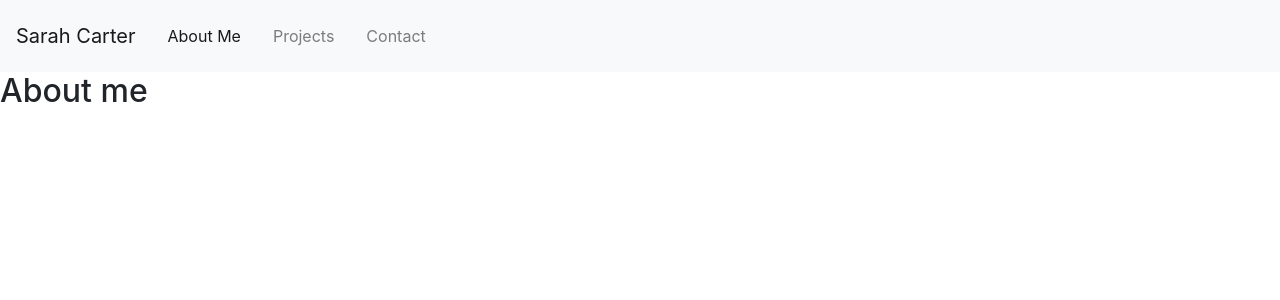
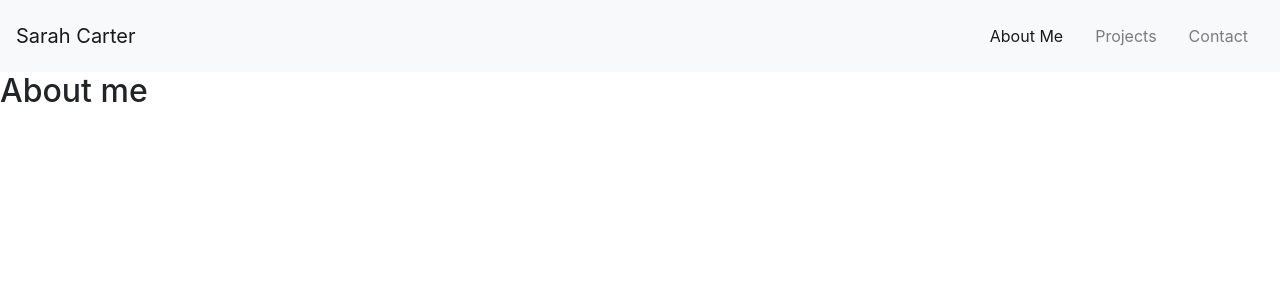
Before and after one commit to sarahm16/React-Portfolio, a React (Create React App) app: page / in a window 1280 px wide. Shown: the top 300 px of the page. Built offline with nearby package versions, Linux system fonts and the light colour scheme.

Commit message:
moved navbar links to right side of navbar

```diff
--- a/src/components/navbar/navbar.js
+++ b/src/components/navbar/navbar.js
@@ -1,4 +1,6 @@
 import React, {Component} from 'react';
+
+import './style.css';
 
 class Navbar extends Component {
 
@@ -10,8 +12,8 @@ class Navbar extends Component {
                     <span className="navbar-toggler-icon"></span>
                 </button>
 
-                <div className="collapse navbar-collapse" id="navbarSupportedContent">
-                    <ul className="navbar-nav mr-auto">
+                <div className="justify-content-end collapse navbar-collapse" id="navbarSupportedContent">
+                    <ul className="navbar-nav">
                         <li className={this.props.page === 'aboutme' ? 'nav-link active' : 'nav-link'}>
                             <a className="nav-link" href="/">About Me </a>
                         </li>
```
